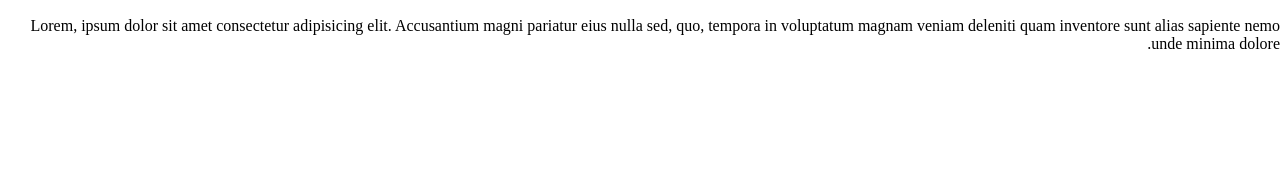
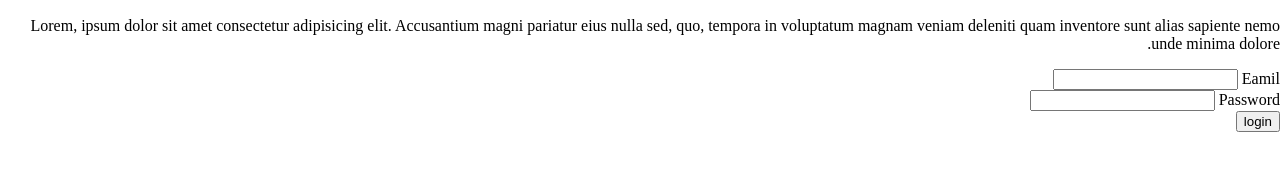
Before and after one commit to yazdani23/test_rep, a plain HTML site: page index.html in a window 1280 px wide. Shown: the part 122-292 px from the top of the page. Drawn offline with Linux system fonts and the light colour scheme.

Commit message:
add login form

```diff
--- a/index.html
+++ b/index.html
@@ -10,6 +10,17 @@
     <h1 id="welcome">welcome</h1>
     <img src="assets/images/logo.svg" alt="">
     <p>Lorem, ipsum dolor sit amet consectetur adipisicing elit. Accusantium magni pariatur eius nulla sed, quo, tempora in voluptatum magnam veniam deleniti quam inventore sunt alias sapiente nemo unde minima dolore.</p>
+    <form action="">
+        <div>
+            <label for="">Eamil</label>
+            <input type="text">
+        </div>
+        <div>
+            <label for="">Password</label>
+            <input type="password">
+        </div>
+        <button type="submit">login</button>
+    </form>
     <script src="assets/js/app.js"></script>
 </body>
 </html>
```
